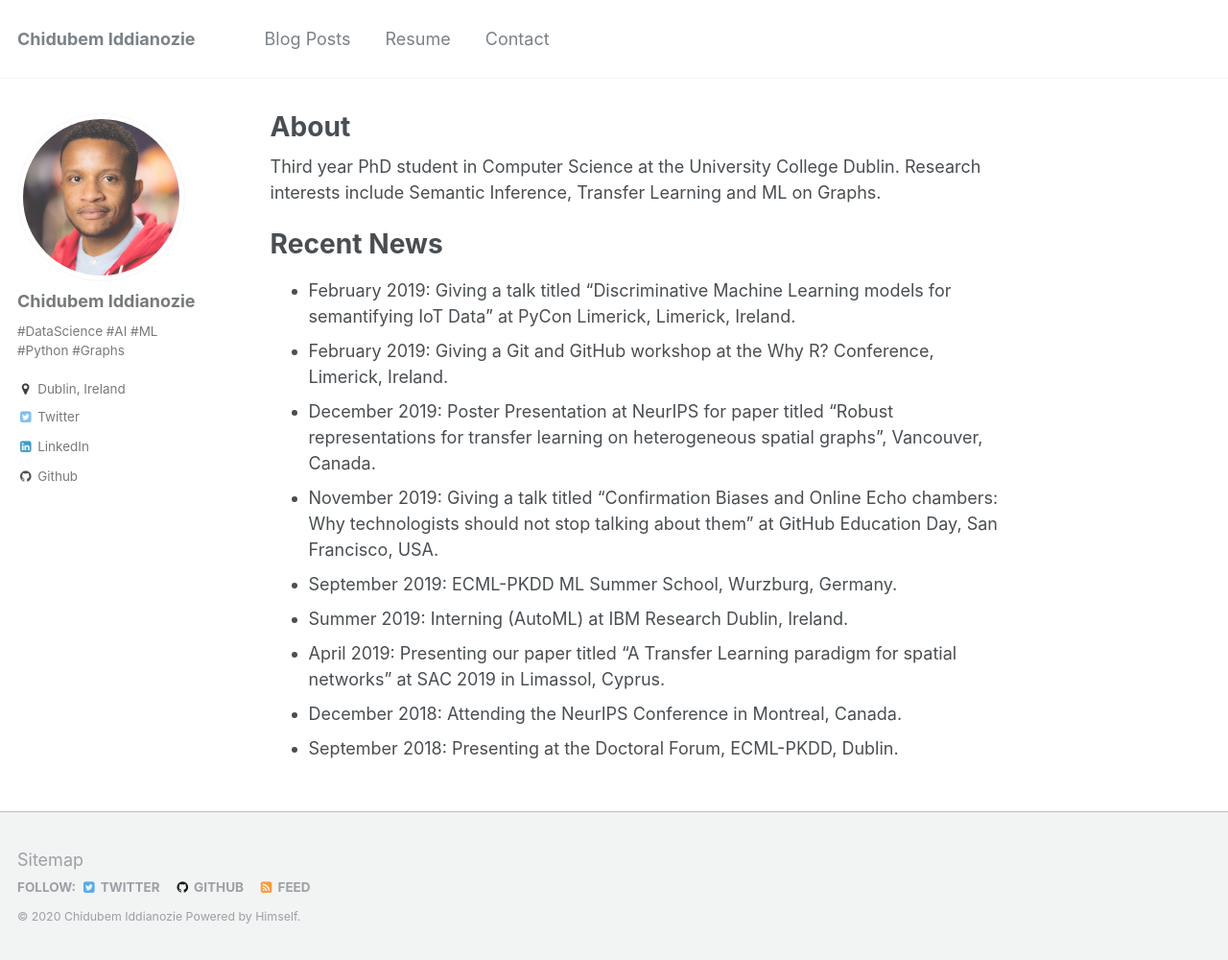
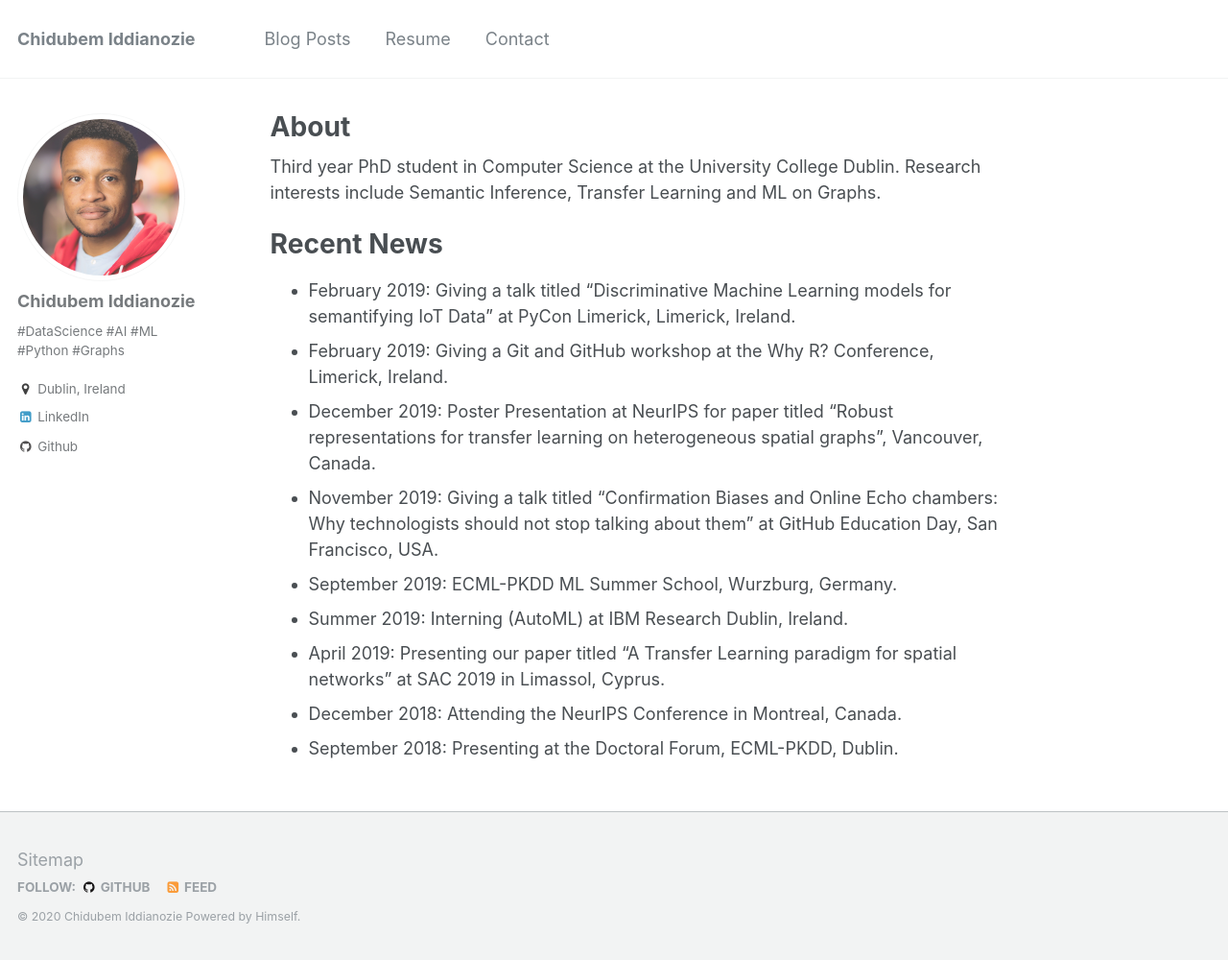
Before and after one commit to chiddianozie/chidubem-iddianozie, a Jekyll site: the page built from _pages/about.md, in a window 1280 px wide and 1000 px high. Shown: the whole window at 96% size. Built offline with Jekyll 4.4.1, drawn with Linux system fonts in a browser that asks for light colours.

Commit message:
removed twitter

```diff
--- a/_config.yml
+++ b/_config.yml
@@ -52,10 +52,10 @@ google_site_verification : "_0aT156gkypaDMCg3Nd6E4gAraa7RkClsWIZyLYOAwo"
 bing_site_verification   :
 alexa_site_verification  :
 yandex_site_verification : "7281b0eff08e673c"
-
+# &twitter "sirchidi_"
 # Social Sharing
 twitter:
-  username               : &twitter "sirchidi_"
+  username               :
 facebook:
   username               :
   app_id                 :
```
Also changed, not shown: 1 other file.
